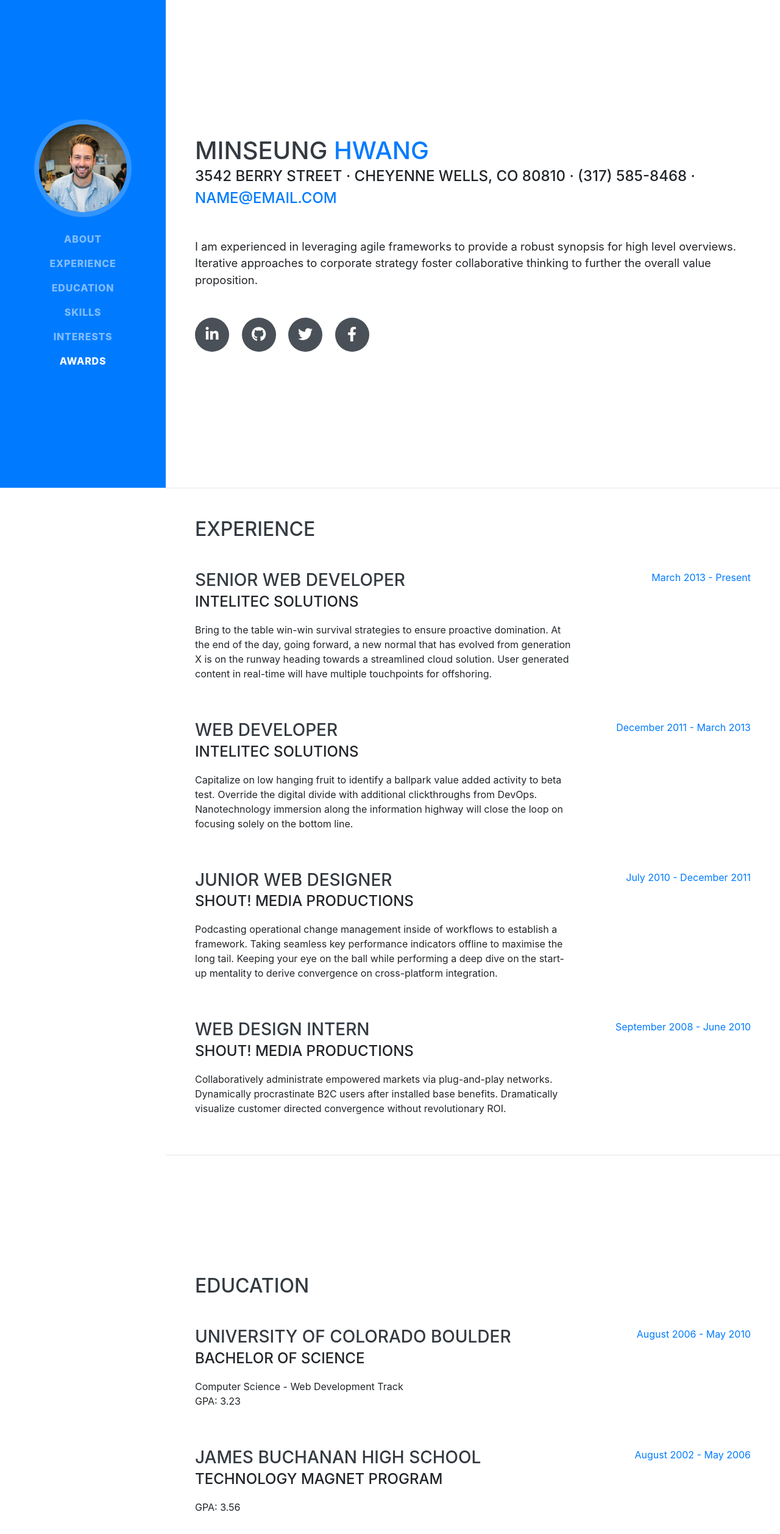
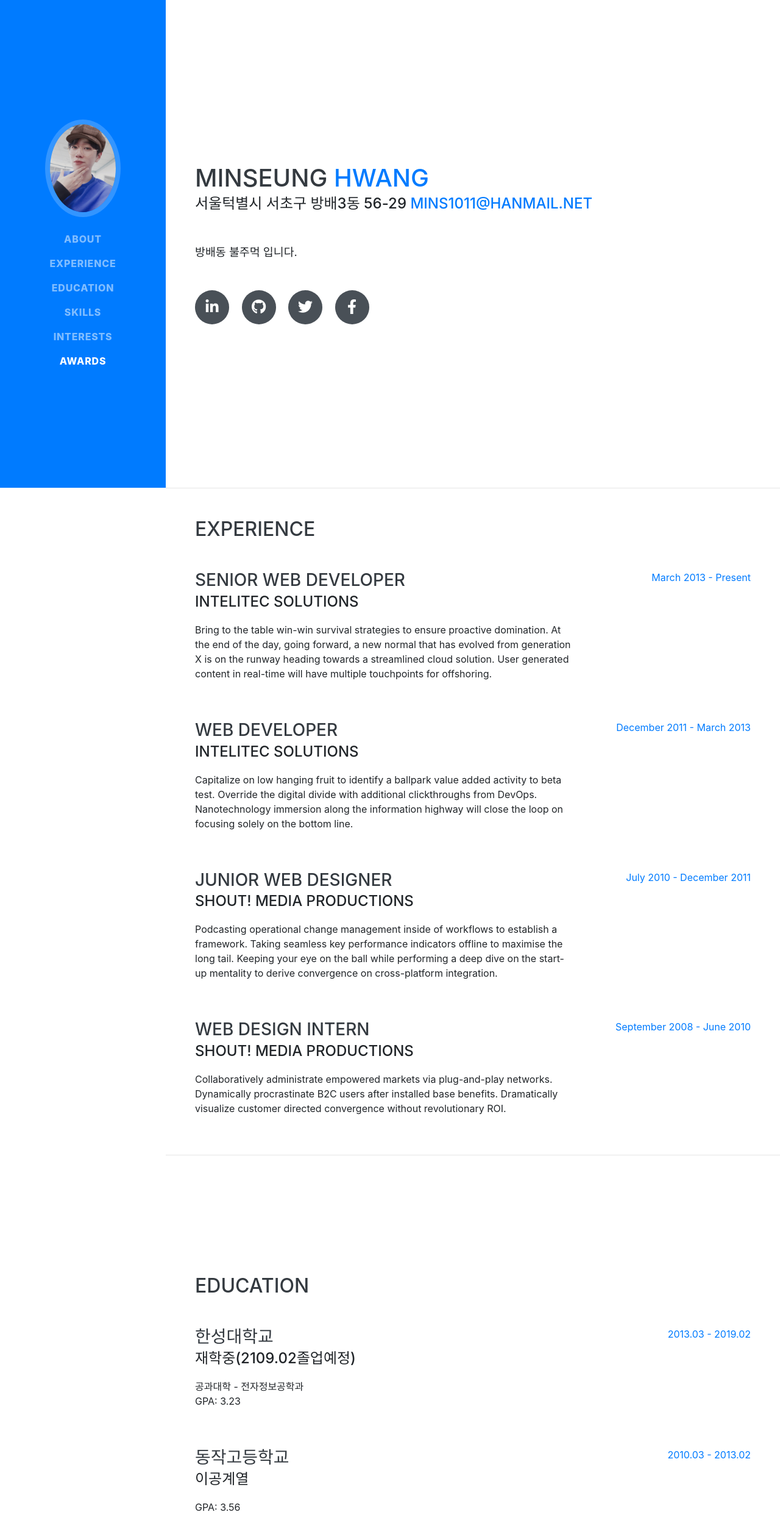
Before and after one commit to minseunghwang/minseunghwang.github.io, a website with bundled scripts: page index.html in a window 1280 px wide. Shown: the top 2516 px of the page at 61% size. Built offline with nearby package versions, Linux system fonts and the light colour scheme; a web font is replaced by a local one.

Commit message:
first commit

```diff
--- a/index.html
+++ b/index.html
@@ -29,7 +29,7 @@
     <a class="navbar-brand js-scroll-trigger" href="#page-top">
       <span class="d-block d-lg-none">Clarence Taylor</span>
       <span class="d-none d-lg-block">
-        <img class="img-fluid img-profile rounded-circle mx-auto mb-2" src="img/profile.jpg" alt="">
+        <img class="img-fluid img-profile rounded-circle mx-auto mb-2" src="img/msprofile.jpg" alt="">
       </span>
     </a>
     <button class="navbar-toggler" type="button" data-toggle="collapse" data-target="#navbarSupportedContent" aria-controls="navbarSupportedContent" aria-expanded="false" aria-label="Toggle navigation">
@@ -66,10 +66,10 @@
         <h1 class="mb-0">Minseung
           <span class="text-primary">Hwang</span>
         </h1>
-        <div class="subheading mb-5">3542 Berry Street · Cheyenne Wells, CO 80810 · (317) 585-8468 ·
-          <a href="mailto:name@email.com">name@email.com</a>
+        <div class="subheading mb-5">서울턱별시 서초구 방배3동 56-29
+          <a href="mailto:name@email.com">mins1011@hanmail.net</a>
         </div>
-        <p class="lead mb-5">I am experienced in leveraging agile frameworks to provide a robust synopsis for high level overviews. Iterative approaches to corporate strategy foster collaborative thinking to further the overall value proposition.</p>
+        <p class="lead mb-5">방배동 불주먹 입니다.</p>
         <div class="social-icons">
           <a href="#">
             <i class="fab fa-linkedin-in"></i>
@@ -149,24 +149,24 @@
 
         <div class="resume-item d-flex flex-column flex-md-row justify-content-between mb-5">
           <div class="resume-content">
-            <h3 class="mb-0">University of Colorado Boulder</h3>
-            <div class="subheading mb-3">Bachelor of Science</div>
-            <div>Computer Science - Web Development Track</div>
+            <h3 class="mb-0">한성대학교</h3>
+            <div class="subheading mb-3">재학중(2109.02졸업예정)</div>
+            <div>공과대학 - 전자정보공학과</div>
             <p>GPA: 3.23</p>
           </div>
           <div class="resume-date text-md-right">
-            <span class="text-primary">August 2006 - May 2010</span>
+            <span class="text-primary">2013.03 - 2019.02</span>
           </div>
         </div>
 
         <div class="resume-item d-flex flex-column flex-md-row justify-content-between">
           <div class="resume-content">
-            <h3 class="mb-0">James Buchanan High School</h3>
-            <div class="subheading mb-3">Technology Magnet Program</div>
+            <h3 class="mb-0">동작고등학교</h3>
+            <div class="subheading mb-3">이공계열</div>
             <p>GPA: 3.56</p>
           </div>
           <div class="resume-date text-md-right">
-            <span class="text-primary">August 2002 - May 2006</span>
+            <span class="text-primary">2010.03 - 2013.02</span>
           </div>
         </div>
 
```
Also changed, not shown: css/resume.min.css, img/msprofile.jpg (added).
